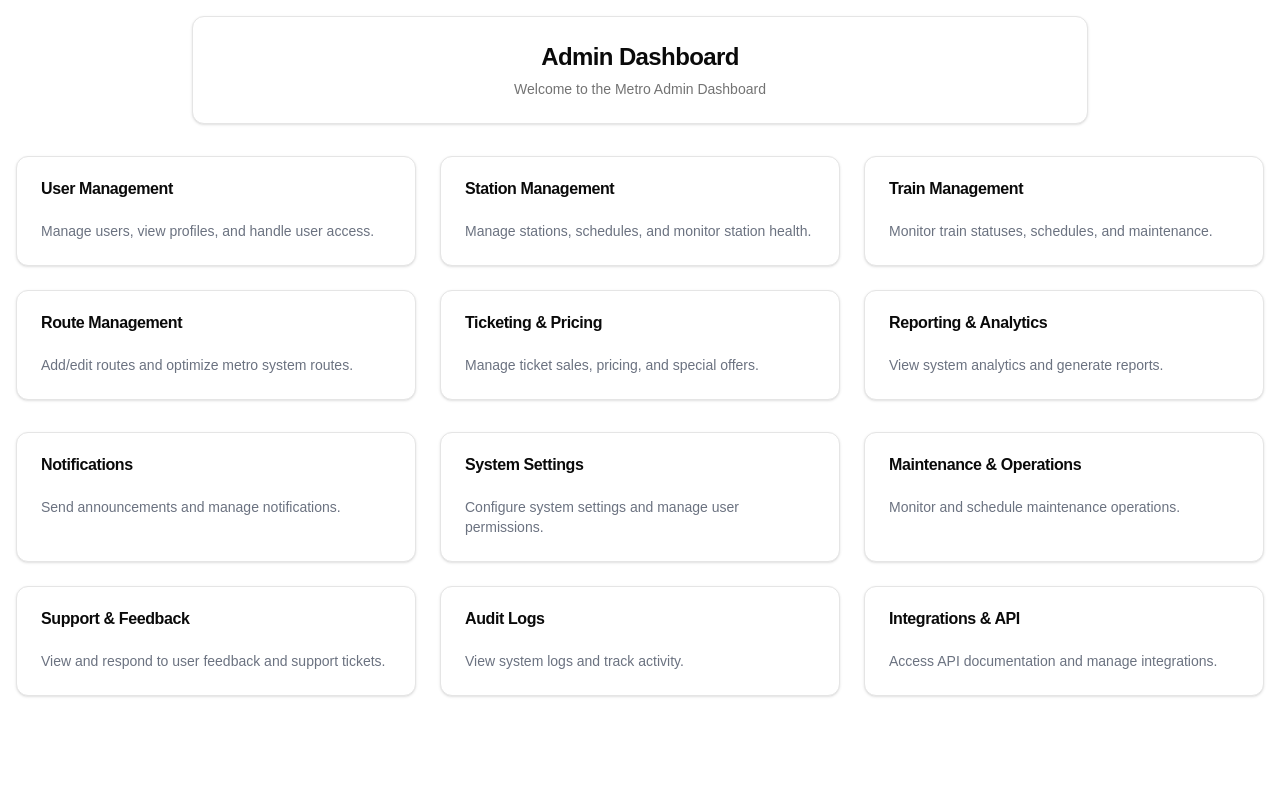
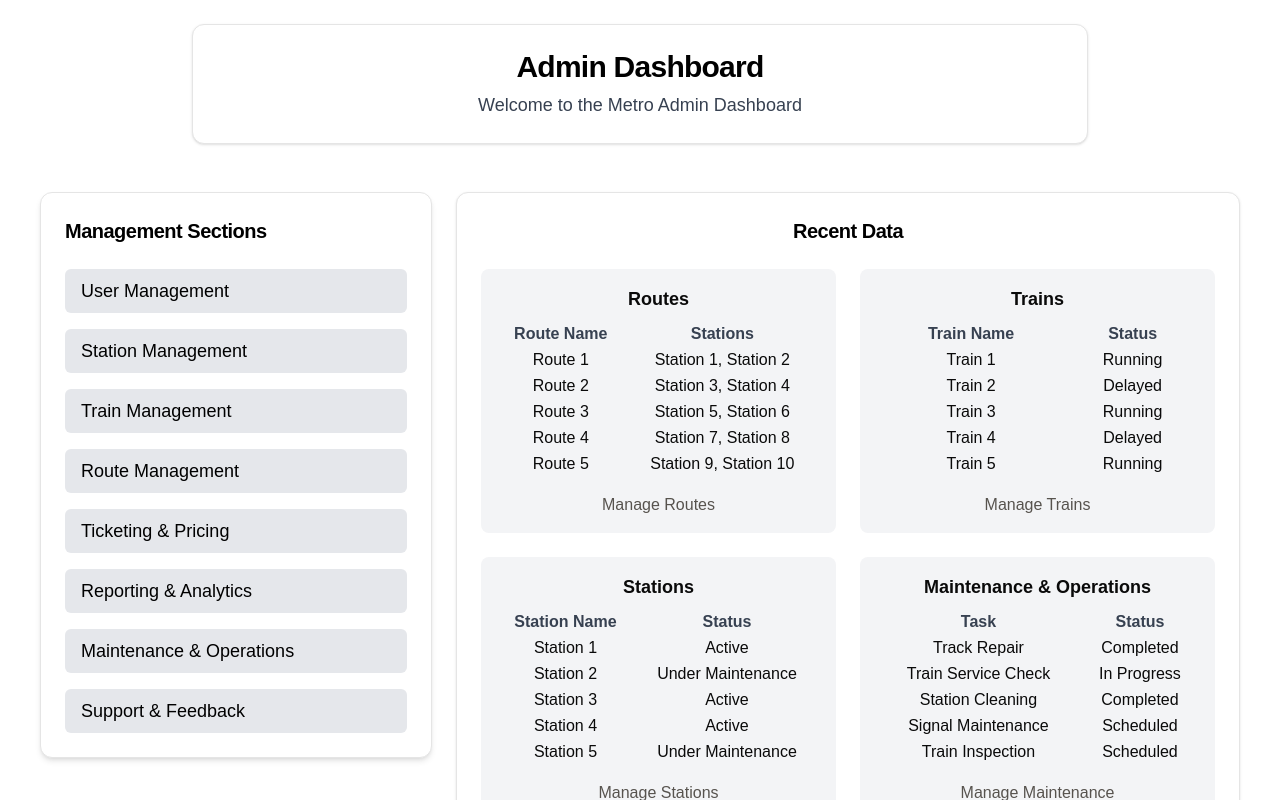
Before and after one commit to R3dRum92/Metro-DB-App, a Next.js app in the folder frontend/: page /protected/dashboard in a window 1280 px wide. Shown: the top 800 px of the page. Built offline with nearby package versions, Linux system fonts and the light colour scheme.

Commit message:
dashboard dhon korsi

```diff
--- a/frontend/app/protected/dashboard/page.tsx
+++ b/frontend/app/protected/dashboard/page.tsx
@@ -5,148 +5,246 @@ import Link from "next/link"
 
 export default function Dashboard() {
     return (
-        <div className="container mx-auto flex flex-col items-center justify-start min-h-screen p-4 space-y-8">
+        <div className="container mx-auto flex flex-col items-center justify-start min-h-screen p-6 space-y-8">
             {/* Dashboard Header */}
             <Card className="w-full max-w-4xl">
                 <CardHeader>
-                    <CardTitle className="text-2xl font-bold text-center">Admin Dashboard</CardTitle>
-                    <CardDescription className="text-center">Welcome to the Metro Admin Dashboard</CardDescription>
+                    <CardTitle className="text-3xl font-bold text-center text-black">Admin Dashboard</CardTitle>
+                    <CardDescription className="text-center text-lg text-gray-700">Welcome to the Metro Admin Dashboard</CardDescription>
                 </CardHeader>
             </Card>
 
-            {/* Dashboard Sections */}
-            <div className="grid grid-cols-1 sm:grid-cols-2 lg:grid-cols-3 gap-6 w-full">
-                {/* User Management Section */}
-                <Link href="/protected/user-manage">
-                    <Card className="w-full">
+            {/* Sidebar and Main Content Section */}
+            <div className="container mx-auto flex min-h-screen p-4 space-x-6">
+                {/* Sidebar - 1/3 of the page */}
+                <div className="w-1/3">
+                    <Card className="shadow-md">
                         <CardHeader>
-                            <CardTitle>User Management</CardTitle>
+                            <CardTitle className="text-xl font-bold text-black">Management Sections</CardTitle>
                         </CardHeader>
                         <CardContent>
-                            <p className="text-sm text-gray-500">Manage users, view profiles, and handle user access.</p>
-                        </CardContent>
-                    </Card>
+                            <ul className="space-y-4">
+                                {[
+                                    { href: "/protected/user-manage", label: "User Management" },
+                                    { href: "/protected/station-manage", label: "Station Management" },
+                                    { href: "/protected/train-manage", label: "Train Management" },
+                                    { href: "/protected/route-manage", label: "Route Management" },
+                                    { href: "/protected/ticketing-pricing", label: "Ticketing & Pricing" },
+                                    { href: "/protected/reporting-analytics", label: "Reporting & Analytics" },
+                                    { href: "/protected/maintenance-operations", label: "Maintenance & Operations" },
+                                    { href: "/protected/support-feedback", label: "Support & Feedback" },
+                                ].map((item, index) => (
+                                    <li key={index}>
+                                        <Link
+                                            href={item.href}
+                                            className="block w-full bg-gray-200 text-black text-lg px-4 py-2 rounded-md hover:bg-gray-300 transition"
+                                        >
+                                            {item.label}
                                         </Link>
-
-                {/* Station Management Section */}
-                <Link href="/protected/station-manage">
-                    <Card className="w-full">
-                        <CardHeader>
-                            <CardTitle>Station Management</CardTitle>
-                        </CardHeader>
-                        <CardContent>
-                            <p className="text-sm text-gray-500">Manage stations, schedules, and monitor station health.</p>
-                        </CardContent>
-                    </Card>
-                </Link>
-
-                {/* Train Management Section */}
-                <Link href="/protected/train-manage">
-                    <Card className="w-full">
-                        <CardHeader>
-                            <CardTitle>Train Management</CardTitle>
-                        </CardHeader>
-                        <CardContent>
-                            <p className="text-sm text-gray-500">Monitor train statuses, schedules, and maintenance.</p>
-                        </CardContent>
-                    </Card>
-                </Link>
-
-                {/* Route Management Section */}
-                <Link href="/protected/route-manage">
-                    <Card className="w-full">
-                        <CardHeader>
-                            <CardTitle>Route Management</CardTitle>
-                        </CardHeader>
-                        <CardContent>
-                            <p className="text-sm text-gray-500">Add/edit routes and optimize metro system routes.</p>
-                        </CardContent>
-                    </Card>
-                </Link>
-
-                {/* Ticketing and Pricing Section */}
-                <Card className="w-full">
-                    <CardHeader>
-                        <CardTitle>Ticketing & Pricing</CardTitle>
-                    </CardHeader>
-                    <CardContent>
-                        <p className="text-sm text-gray-500">Manage ticket sales, pricing, and special offers.</p>
-                    </CardContent>
-                </Card>
-
-                {/* Reporting & Analytics Section */}
-                <Card className="w-full">
-                    <CardHeader>
-                        <CardTitle>Reporting & Analytics</CardTitle>
-                    </CardHeader>
-                    <CardContent>
-                        <p className="text-sm text-gray-500">View system analytics and generate reports.</p>
+                                    </li>
+                                ))}
+                            </ul>
                         </CardContent>
                     </Card>
                 </div>
 
-            {/* Additional Sections */}
-            <div className="grid grid-cols-1 sm:grid-cols-2 lg:grid-cols-3 gap-6 w-full">
-                {/* Notifications & Announcements Section */}
-                <Card className="w-full">
+                {/* Main Content - 2/3 of the page */}
+                <div className="w-2/3 space-y-6">
+                    <Card>
                         <CardHeader>
-                        <CardTitle>Notifications</CardTitle>
+                            <CardTitle className="text-xl font-bold text-center text-black">Recent Data</CardTitle>
                         </CardHeader>
                         <CardContent>
-                        <p className="text-sm text-gray-500">Send announcements and manage notifications.</p>
-                    </CardContent>
-                </Card>
+                            <div className="grid grid-cols-1 md:grid-cols-2 lg:grid-cols-2 gap-6">
+                                {/* Displaying first 5 rows of the Route table */}
+                                <div className="p-4 bg-gray-100 rounded-lg">
+                                    <h3 className="text-lg font-semibold text-center">Routes</h3>
+                                    <table className="w-full mt-2">
+                                        <thead>
+                                            <tr className="text-center text-gray-700">
+                                                <th>Route Name</th>
+                                                <th>Stations</th>
+                                            </tr>
+                                        </thead>
+                                        <tbody>
+                                            {/* Fetch Route data from backend here later */}
+                                            <tr className="text-center">
+                                                <td>Route 1</td>
+                                                <td>Station 1, Station 2</td>
+                                            </tr>
+                                            <tr className="text-center">
+                                                <td>Route 2</td>
+                                                <td>Station 3, Station 4</td>
+                                            </tr>
+                                            <tr className="text-center">
+                                                <td>Route 3</td>
+                                                <td>Station 5, Station 6</td>
+                                            </tr>
+                                            <tr className="text-center">
+                                                <td>Route 4</td>
+                                                <td>Station 7, Station 8</td>
+                                            </tr>
+                                            <tr className="text-center">
+                                                <td>Route 5</td>
+                                                <td>Station 9, Station 10</td>
+                                            </tr>
+                                        </tbody>
+                                    </table>
+                                    <Link href="/protected/route-manage" className="text-stone-600 hover:text-stone-800 mt-4 block text-center">Manage Routes</Link>
+                                </div>
 
-                {/* System Settings Section */}
-                <Card className="w-full">
-                    <CardHeader>
-                        <CardTitle>System Settings</CardTitle>
-                    </CardHeader>
-                    <CardContent>
-                        <p className="text-sm text-gray-500">Configure system settings and manage user permissions.</p>
-                    </CardContent>
-                </Card>
+                                {/* Displaying first 5 rows of the Train table */}
+                                <div className="p-4 bg-gray-100 rounded-lg">
+                                    <h3 className="text-lg font-semibold text-center">Trains</h3>
+                                    <table className="w-full mt-2">
+                                        <thead>
+                                            <tr className="text-center text-gray-700">
+                                                <th>Train Name</th>
+                                                <th>Status</th>
+                                            </tr>
+                                        </thead>
+                                        <tbody>
+                                            {/* Fetch Train data from backend here later */}
+                                            <tr className="text-center">
+                                                <td>Train 1</td>
+                                                <td>Running</td>
+                                            </tr>
+                                            <tr className="text-center">
+                                                <td>Train 2</td>
+                                                <td>Delayed</td>
+                                            </tr>
+                                            <tr className="text-center">
+                                                <td>Train 3</td>
+                                                <td>Running</td>
+                                            </tr>
+                                            <tr className="text-center">
+                                                <td>Train 4</td>
+                                                <td>Delayed</td>
+                                            </tr>
+                                            <tr className="text-center">
+                                                <td>Train 5</td>
+                                                <td>Running</td>
+                                            </tr>
+                                        </tbody>
+                                    </table>
+                                    <Link href="/protected/train-manage" className="text-stone-600 hover:text-stone-800 mt-4 block text-center">Manage Trains</Link>
+                                </div>
 
-                {/* Maintenance & Operations Section */}
-                <Card className="w-full">
-                    <CardHeader>
-                        <CardTitle>Maintenance & Operations</CardTitle>
-                    </CardHeader>
-                    <CardContent>
-                        <p className="text-sm text-gray-500">Monitor and schedule maintenance operations.</p>
-                    </CardContent>
-                </Card>
+                                {/* Displaying first 5 rows of the Station table */}
+                                <div className="p-4 bg-gray-100 rounded-lg">
+                                    <h3 className="text-lg font-semibold text-center">Stations</h3>
+                                    <table className="w-full mt-2">
+                                        <thead>
+                                            <tr className="text-center text-gray-700">
+                                                <th>Station Name</th>
+                                                <th>Status</th>
+                                            </tr>
+                                        </thead>
+                                        <tbody>
+                                            {/* Fetch Station data from backend here later */}
+                                            <tr className="text-center">
+                                                <td>Station 1</td>
+                                                <td>Active</td>
+                                            </tr>
+                                            <tr className="text-center">
+                                                <td>Station 2</td>
+                                                <td>Under Maintenance</td>
+                                            </tr>
+                                            <tr className="text-center">
+                                                <td>Station 3</td>
+                                                <td>Active</td>
+                                            </tr>
+                                            <tr className="text-center">
+                                                <td>Station 4</td>
+                                                <td>Active</td>
+                                            </tr>
+                                            <tr className="text-center">
+                                                <td>Station 5</td>
+                                                <td>Under Maintenance</td>
+                                            </tr>
+                                        </tbody>
+                                    </table>
+                                    <Link href="/protected/station-manage" className="text-stone-600 hover:text-stone-800 mt-4 block text-center">Manage Stations</Link>
+                                </div>
 
-                {/* Support & Feedback Section */}
-                <Card className="w-full">
-                    <CardHeader>
-                        <CardTitle>Support & Feedback</CardTitle>
-                    </CardHeader>
-                    <CardContent>
-                        <p className="text-sm text-gray-500">View and respond to user feedback and support tickets.</p>
-                    </CardContent>
-                </Card>
+                                {/* Displaying first 5 rows of Maintenance & Operations */}
+                                <div className="p-4 bg-gray-100 rounded-lg">
+                                    <h3 className="text-lg font-semibold text-center">Maintenance & Operations</h3>
+                                    <table className="w-full mt-2">
+                                        <thead>
+                                            <tr className="text-center text-gray-700">
+                                                <th>Task</th>
+                                                <th>Status</th>
+                                            </tr>
+                                        </thead>
+                                        <tbody>
+                                            {/* Fetch Maintenance & Operations data from backend here later */}
+                                            <tr className="text-center">
+                                                <td>Track Repair</td>
+                                                <td>Completed</td>
+                                            </tr>
+                                            <tr className="text-center">
+                                                <td>Train Service Check</td>
+                                                <td>In Progress</td>
+                                            </tr>
+                                            <tr className="text-center">
+                                                <td>Station Cleaning</td>
+                                                <td>Completed</td>
+                                            </tr>
+                                            <tr className="text-center">
+                                                <td>Signal Maintenance</td>
+                                                <td>Scheduled</td>
+                                            </tr>
+                                            <tr className="text-center">
+                                                <td>Train Inspection</td>
+                                                <td>Scheduled</td>
+                                            </tr>
+                                        </tbody>
+                                    </table>
+                                    <Link href="/protected/maintenance-operations" className="text-stone-600 hover:text-stone-800 mt-4 block text-center">Manage Maintenance</Link>
+                                </div>
 
-                {/* Audit Logs Section */}
-                <Card className="w-full">
-                    <CardHeader>
-                        <CardTitle>Audit Logs</CardTitle>
-                    </CardHeader>
-                    <CardContent>
-                        <p className="text-sm text-gray-500">View system logs and track activity.</p>
-                    </CardContent>
-                </Card>
-
-                {/* Integrations & API Section */}
-                <Card className="w-full">
-                    <CardHeader>
-                        <CardTitle>Integrations & API</CardTitle>
-                    </CardHeader>
-                    <CardContent>
-                        <p className="text-sm text-gray-500">Access API documentation and manage integrations.</p>
+                                {/* Displaying Notifications */}
+                                <div className="p-4 bg-gray-100 rounded-lg">
+                                    <h3 className="text-lg font-semibold text-center">Notifications</h3>
+                                    <table className="w-full mt-2">
+                                        <thead>
+                                            <tr className="text-center text-gray-700">
+                                                <th>Title</th>
+                                                <th>Status</th>
+                                            </tr>
+                                        </thead>
+                                        <tbody>
+                                            {/* Fetch Notifications data from backend here later */}
+                                            <tr className="text-center">
+                                                <td>Holiday Schedule</td>
+                                                <td>Active</td>
+                                            </tr>
+                                            <tr className="text-center">
+                                                <td>New Train Added</td>
+                                                <td>Active</td>
+                                            </tr>
+                                            <tr className="text-center">
+                                                <td>Maintenance Alert</td>
+                                                <td>Expired</td>
+                                            </tr>
+                                            <tr className="text-center">
+                                                <td>Service Disruption</td>
+                                                <td>Active</td>
+                                            </tr>
+                                            <tr className="text-center">
+                                                <td>System Update</td>
+                                                <td>Active</td>
+                                            </tr>
+                                        </tbody>
+                                    </table>
+                                    <Link href="/protected/support-feedback" className="text-stone-600 hover:text-stone-800 mt-4 block text-center">Manage Notifications</Link>
+                                </div>
+                            </div>
                         </CardContent>
                     </Card>
                 </div>
             </div>
+        </div>
     )
 }
```
Lines whose indentation alone changed are shown as unchanged.
